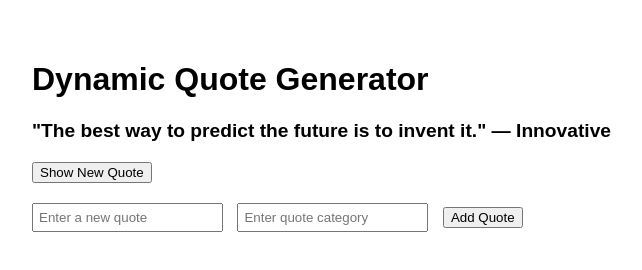
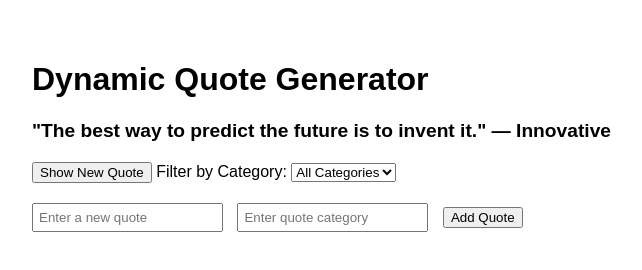
Before and after one commit to Mbuvi1998/alx_fe_javascript, a plain HTML site: page dom-manipulation/index.html in a window 1280 px wide. Shown: the whole page, without its empty margins (8-650 px from the left). Drawn offline with Linux system fonts and the light colour scheme.

Commit message:
added changes

```diff
--- a/dom-manipulation/index.html
+++ b/dom-manipulation/index.html
@@ -22,7 +22,7 @@
             margin-right: 10px;
             padding: 5px;
         }
-    #newQuoteButton {
+        #newQuoteButton, #filterButton {
             padding: 5px 10px;
         }
     </style>
@@ -31,11 +31,19 @@
     <h1>Dynamic Quote Generator</h1>
     <div id="quoteDisplay">Click "Show New Quote" to display a random quote.</div>
     <button id="newQuote">Show New Quote</button>
+
+    <label for="categoryFilter">Filter by Category:</label>
+    <select id="categoryFilter" onchange="filterQuotes()">
+        <option value="all">All Categories</option>
+        <!-- Dynamically populated categories -->
+    </select>
+
     <div id="newQuoteForm">
         <input id="newQuoteText" type="text" placeholder="Enter a new quote" />
         <input id="newQuoteCategory" type="text" placeholder="Enter quote category" />
         <button id="addQuoteButton">Add Quote</button>
     </div>
+
     <script src="script.js"></script>
 </body>
 </html>
--- a/dom-manipulation/script.js
+++ b/dom-manipulation/script.js
@@ -5,15 +5,16 @@ const quotes = [
     { text: "The best way to predict the future is to invent it.", category: "Innovative" }
 ];
 
-// Function to display a random quote
+// Function to show a random quote
 function showRandomQuote() {
-    if (quotes.length === 0) {
+    const filteredQuotes = getFilteredQuotes();
+    if (filteredQuotes.length === 0) {
         document.getElementById('quoteDisplay').textContent = "No quotes available.";
         return;
     }
 
-    const randomIndex = Math.floor(Math.random() * quotes.length);
-    const randomQuote = quotes[randomIndex];
+    const randomIndex = Math.floor(Math.random() * filteredQuotes.length);
+    const randomQuote = filteredQuotes[randomIndex];
     document.getElementById('quoteDisplay').textContent = `"${randomQuote.text}" — ${randomQuote.category}`;
 }
 
@@ -28,8 +29,7 @@ function addQuote() {
     }
 
     quotes.push({ text: quoteText, category: quoteCategory });
-
-    // Clear input fields
+    updateCategories();
     document.getElementById('newQuoteText').value = '';
     document.getElementById('newQuoteCategory').value = '';
 
@@ -37,11 +37,47 @@ function addQuote() {
     showRandomQuote();
 }
 
+// Function to update the category filter dropdown
+function updateCategories() {
+    const categoryFilter = document.getElementById('categoryFilter');
+    const categories = new Set(quotes.map(quote => quote.category));
+
+    // Clear existing options
+    categoryFilter.innerHTML = '<option value="all">All Categories</option>';
+
+    // Populate new categories
+    categories.forEach(category => {
+        const option = document.createElement('option');
+        option.value = category;
+        option.textContent = category;
+        categoryFilter.appendChild(option);
+    });
+}
+
+// Function to filter quotes based on selected category
+function filterQuotes() {
+    const selectedCategory = document.getElementById('categoryFilter').value;
+    localStorage.setItem('selectedCategory', selectedCategory); // Save selection in local storage
+    showRandomQuote();
+}
+
+// Function to get filtered quotes
+function getFilteredQuotes() {
+    const selectedCategory = localStorage.getItem('selectedCategory') || 'all';
+    if (selectedCategory === 'all') {
+        return quotes;
+    }
+    return quotes.filter(quote => quote.category === selectedCategory);
+}
+
 // Attach event listeners to buttons
 document.getElementById('newQuote').addEventListener('click', showRandomQuote);
 document.getElementById('addQuoteButton').addEventListener('click', addQuote);
 
-// Optional: Show an initial quote on page load
+// Load last selected filter from local storage on page load
 window.addEventListener('DOMContentLoaded', function () {
-    showRandomQuote();
+    const lastCategory = localStorage.getItem('selectedCategory') || 'all';
+    document.getElementById('categoryFilter').value = lastCategory;
+    updateCategories(); // Populate categories based on the existing quotes
+    showRandomQuote(); // Show a random quote on load
 });
```
Lines whose indentation alone changed are shown as unchanged.
